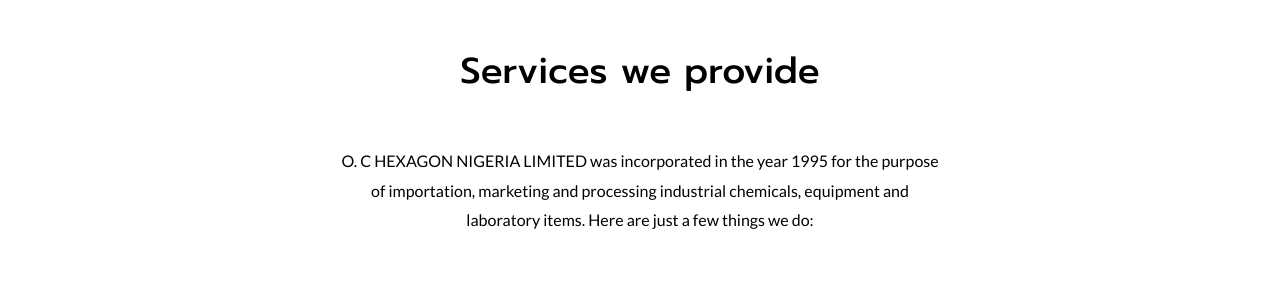
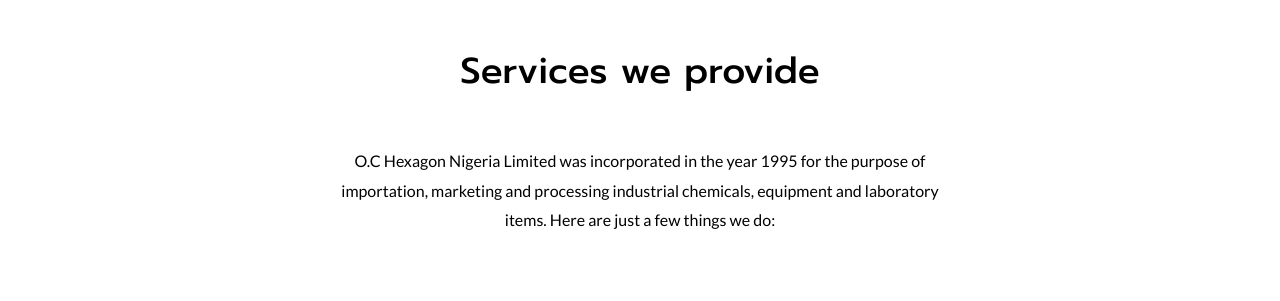
Before and after one commit to joshytheprogrammer/ochexagon, a Nuxt app: page / in a window 1280 px wide. Shown: the part 860-1161 px from the top of the page. Built offline with nearby package versions, Linux system fonts and the light colour scheme.

Commit message:
packed services

```diff
--- a/components/Home/Services.vue
+++ b/components/Home/Services.vue
@@ -1,7 +1,7 @@
 <template>
   <section class="services" id="services">
     <h2>Services we provide</h2>
-    <p>O. C HEXAGON NIGERIA LIMITED was incorporated in the year 1995 for the purpose of importation, marketing and processing industrial chemicals, equipment and laboratory items. Here are just a few things we do:</p>
+    <p>O.C Hexagon Nigeria Limited was incorporated in the year 1995 for the purpose of importation, marketing and processing industrial chemicals, equipment and laboratory items. Here are just a few things we do:</p>
     <div class="content">
       <Card v-for="item in data" :key="item.id" :data="item"  />
     </div>
```
